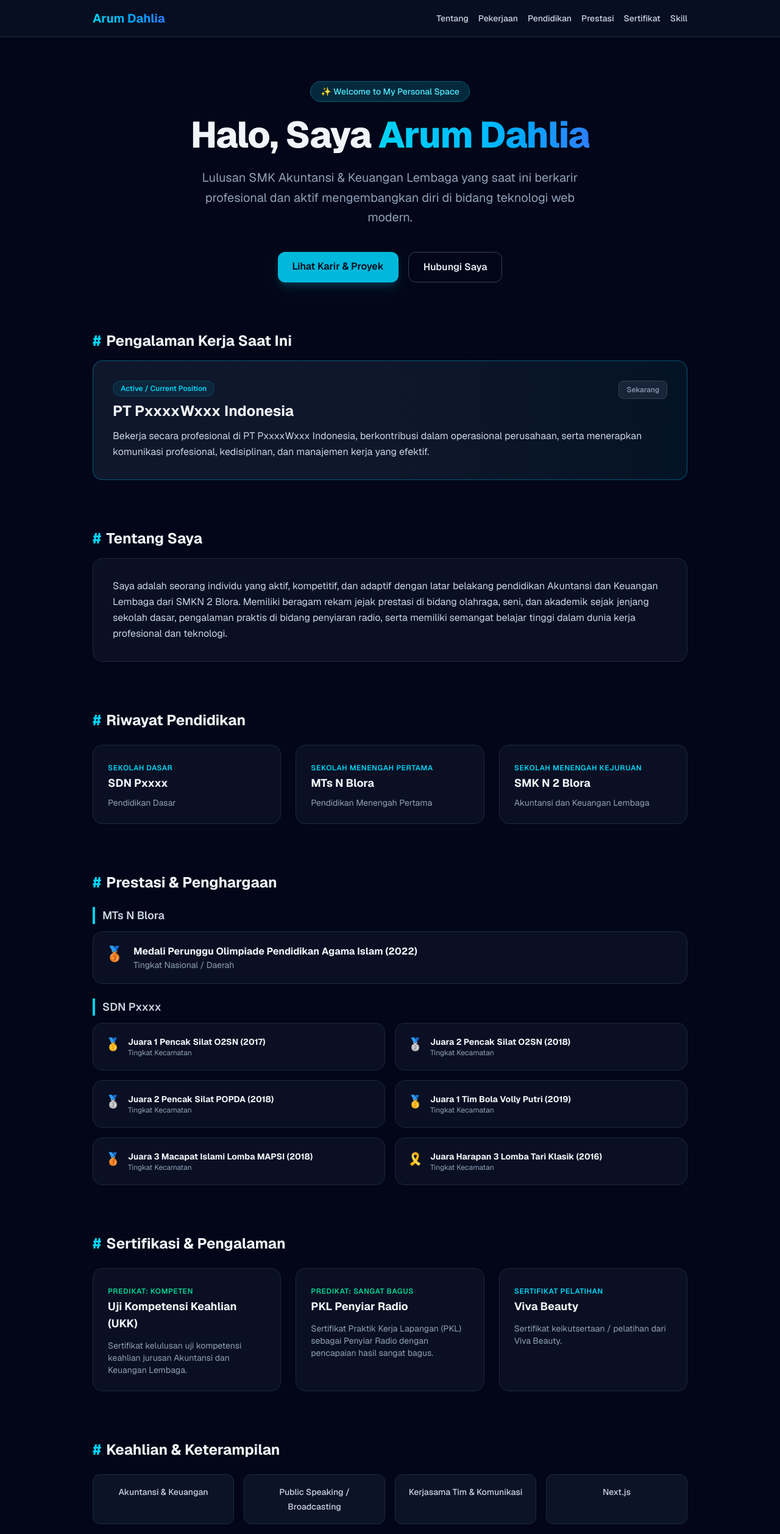
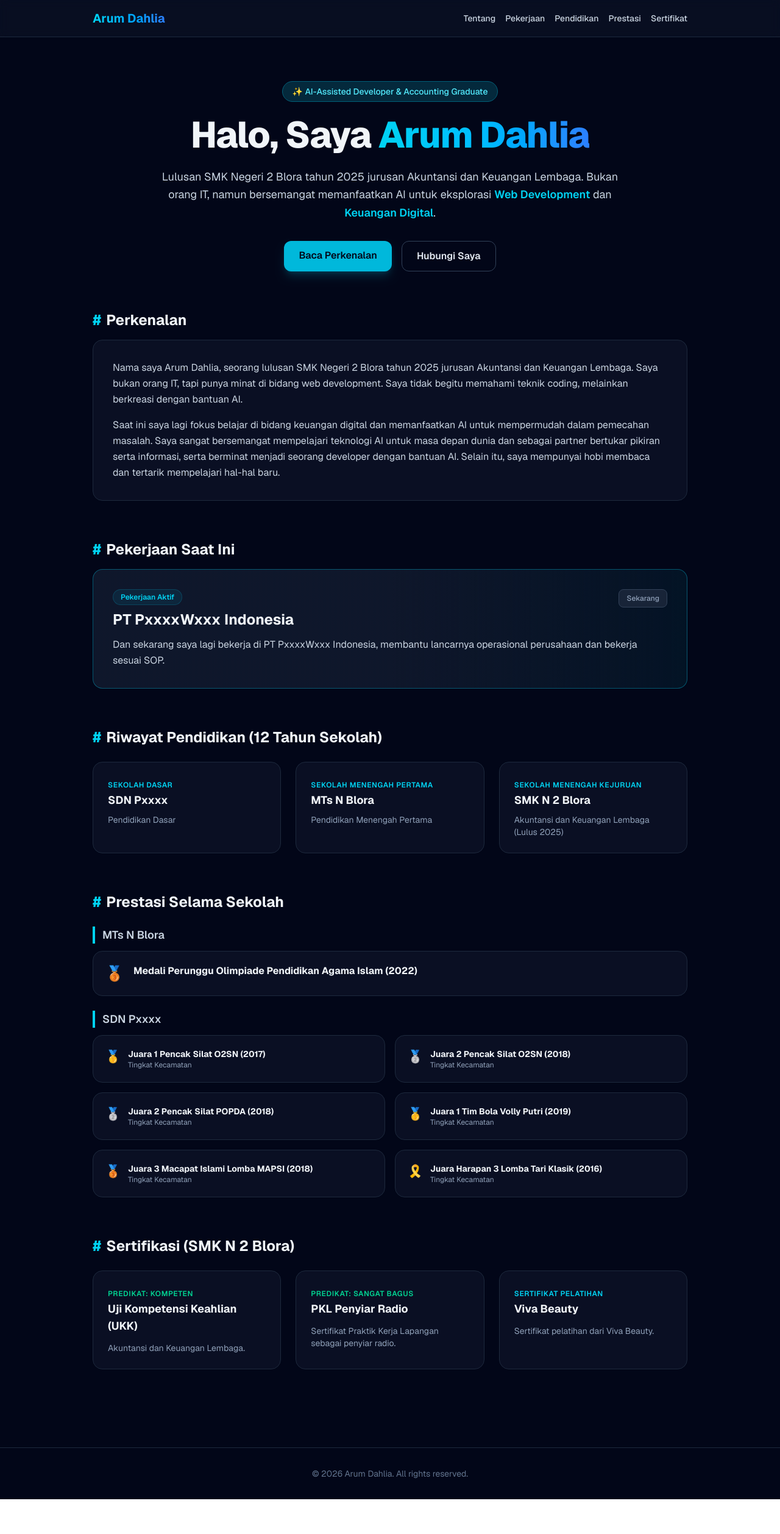
Before and after one commit to arumdahlia67-rgb/my-portofolio, a Next.js app: page / in a window 1280 px wide. Shown: the top 2515 px of the page at 61% size. After the commit the page ends 2458 px from the top, so only its background shows below. Built offline with nearby package versions, Linux system fonts and the light colour scheme.

Commit message:
update narasi perkenalan dan informasi pendidikan lulusan 2025

```diff
--- a/app/page.tsx
+++ b/app/page.tsx
@@ -13,29 +13,28 @@ export default function Home() {
             <a href="#education" className="hover:text-cyan-400 transition whitespace-nowrap">Pendidikan</a>
             <a href="#achievements" className="hover:text-cyan-400 transition whitespace-nowrap">Prestasi</a>
             <a href="#certifications" className="hover:text-cyan-400 transition whitespace-nowrap">Sertifikat</a>
-            <a href="#skills" className="hover:text-cyan-400 transition whitespace-nowrap">Skill</a>
           </div>
         </div>
       </nav>
 
-      <div className="max-w-5xl mx-auto px-6 py-12 space-y-20">
+      <div className="max-w-5xl mx-auto px-6 py-12 space-y-16">
         {/* Hero Section */}
         <section className="text-center space-y-6 pt-6">
           <div className="inline-block px-4 py-1.5 rounded-full bg-cyan-950/80 border border-cyan-800 text-cyan-300 text-sm font-medium">
-            ✨ Welcome to My Personal Space
+            ✨ AI-Assisted Developer & Accounting Graduate
           </div>
           <h1 className="text-4xl md:text-6xl font-extrabold tracking-tight">
             Halo, Saya <span className="bg-gradient-to-r from-cyan-400 via-sky-400 to-blue-500 bg-clip-text text-transparent">Arum Dahlia</span>
           </h1>
-          <p className="text-slate-400 text-lg md:text-xl max-w-2xl mx-auto leading-relaxed">
-            Lulusan SMK Akuntansi & Keuangan Lembaga yang saat ini berkarir profesional dan aktif mengembangkan diri di bidang teknologi web modern.
+          <p className="text-slate-300 text-base md:text-lg max-w-3xl mx-auto leading-relaxed">
+            Lulusan SMK Negeri 2 Blora tahun 2025 jurusan Akuntansi dan Keuangan Lembaga. Bukan orang IT, namun bersemangat memanfaatkan AI untuk eksplorasi <span className="text-cyan-400 font-semibold">Web Development</span> dan <span className="text-cyan-400 font-semibold">Keuangan Digital</span>.
           </p>
-          <div className="flex justify-center gap-4 pt-4">
+          <div className="flex justify-center gap-4 pt-2">
             <a
-              href="#work"
+              href="#about"
               className="px-6 py-3 rounded-xl bg-cyan-500 hover:bg-cyan-400 text-slate-950 font-semibold transition shadow-lg shadow-cyan-500/20"
             >
-              Lihat Karir & Proyek
+              Baca Perkenalan
             </a>
             <a
               href="mailto:arumdahlia67@gmail.com"
@@ -46,16 +45,31 @@ export default function Home() {
           </div>
         </section>
 
+        {/* About Section */}
+        <section id="about" className="space-y-4">
+          <h2 className="text-2xl font-bold text-slate-100 flex items-center gap-2">
+            <span className="text-cyan-400">#</span> Perkenalan
+          </h2>
+          <div className="bg-slate-900/60 border border-slate-800 p-6 md:p-8 rounded-2xl space-y-4">
+            <p className="text-slate-300 leading-relaxed">
+              Nama saya Arum Dahlia, seorang lulusan SMK Negeri 2 Blora tahun 2025 jurusan Akuntansi dan Keuangan Lembaga. Saya bukan orang IT, tapi punya minat di bidang web development. Saya tidak begitu memahami teknik coding, melainkan berkreasi dengan bantuan AI.
+            </p>
+            <p className="text-slate-300 leading-relaxed">
+              Saat ini saya lagi fokus belajar di bidang keuangan digital dan memanfaatkan AI untuk mempermudah dalam pemecahan masalah. Saya sangat bersemangat mempelajari teknologi AI untuk masa depan dunia dan sebagai partner bertukar pikiran serta informasi, serta berminat menjadi seorang developer dengan bantuan AI. Selain itu, saya mempunyai hobi membaca dan tertarik mempelajari hal-hal baru.
+            </p>
+          </div>
+        </section>
+
         {/* Pekerjaan Saat Ini */}
         <section id="work" className="space-y-4">
           <h2 className="text-2xl font-bold text-slate-100 flex items-center gap-2">
-            <span className="text-cyan-400">#</span> Pengalaman Kerja Saat Ini
+            <span className="text-cyan-400">#</span> Pekerjaan Saat Ini
           </h2>
-          <div className="bg-gradient-to-r from-slate-900 via-slate-900 to-cyan-950/30 border border-cyan-500/40 p-6 md:p-8 rounded-2xl space-y-3 relative overflow-hidden">
+          <div className="bg-gradient-to-r from-slate-900 via-slate-900 to-cyan-950/30 border border-cyan-500/40 p-6 md:p-8 rounded-2xl space-y-3">
             <div className="flex justify-between items-start flex-wrap gap-2">
               <div>
                 <span className="inline-block px-3 py-1 bg-cyan-500/10 text-cyan-400 border border-cyan-500/20 rounded-full text-xs font-semibold mb-2">
-                  Active / Current Position
+                  Pekerjaan Aktif
                 </span>
                 <h3 className="text-2xl font-bold text-slate-100">PT PxxxxWxxx Indonesia</h3>
               </div>
@@ -63,20 +77,8 @@ export default function Home() {
                 Sekarang
               </span>
             </div>
-            <p className="text-slate-300 leading-relaxed text-sm md:text-base">
-              Bekerja secara profesional di PT PxxxxWxxx Indonesia, berkontribusi dalam operasional perusahaan, serta menerapkan komunikasi profesional, kedisiplinan, dan manajemen kerja yang efektif.
-            </p>
-          </div>
-        </section>
-
-        {/* About Section */}
-        <section id="about" className="space-y-4">
-          <h2 className="text-2xl font-bold text-slate-100 flex items-center gap-2">
-            <span className="text-cyan-400">#</span> Tentang Saya
-          </h2>
-          <div className="bg-slate-900/60 border border-slate-800 p-6 md:p-8 rounded-2xl space-y-4">
             <p className="text-slate-300 leading-relaxed">
-              Saya adalah seorang individu yang aktif, kompetitif, dan adaptif dengan latar belakang pendidikan Akuntansi dan Keuangan Lembaga dari SMKN 2 Blora. Memiliki beragam rekam jejak prestasi di bidang olahraga, seni, dan akademik sejak jenjang sekolah dasar, pengalaman praktis di bidang penyiaran radio, serta memiliki semangat belajar tinggi dalam dunia kerja profesional dan teknologi.
+              Dan sekarang saya lagi bekerja di PT PxxxxWxxx Indonesia, membantu lancarnya operasional perusahaan dan bekerja sesuai SOP.
             </p>
           </div>
         </section>
@@ -84,7 +86,7 @@ export default function Home() {
         {/* Riwayat Pendidikan */}
         <section id="education" className="space-y-6">
           <h2 className="text-2xl font-bold text-slate-100 flex items-center gap-2">
-            <span className="text-cyan-400">#</span> Riwayat Pendidikan
+            <span className="text-cyan-400">#</span> Riwayat Pendidikan (12 Tahun Sekolah)
           </h2>
           <div className="grid md:grid-cols-3 gap-6">
             <div className="bg-slate-900/60 border border-slate-800 p-6 rounded-2xl space-y-2">
@@ -100,7 +102,7 @@ export default function Home() {
             <div className="bg-slate-900/60 border border-slate-800 p-6 rounded-2xl space-y-2 border-cyan-500/30">
               <span className="text-xs font-semibold text-cyan-400 uppercase tracking-wider">Sekolah Menengah Kejuruan</span>
               <h3 className="text-lg font-bold text-slate-100">SMK N 2 Blora</h3>
-              <p className="text-slate-400 text-sm">Akuntansi dan Keuangan Lembaga</p>
+              <p className="text-slate-400 text-sm">Akuntansi dan Keuangan Lembaga (Lulus 2025)</p>
             </div>
           </div>
         </section>
@@ -108,7 +110,7 @@ export default function Home() {
         {/* Prestasi */}
         <section id="achievements" className="space-y-6">
           <h2 className="text-2xl font-bold text-slate-100 flex items-center gap-2">
-            <span className="text-cyan-400">#</span> Prestasi & Penghargaan
+            <span className="text-cyan-400">#</span> Prestasi Selama Sekolah
           </h2>
 
           <div className="space-y-6">
@@ -120,7 +122,6 @@ export default function Home() {
                   <div className="text-2xl">🥉</div>
                   <div>
                     <h4 className="font-bold text-slate-100">Medali Perunggu Olimpiade Pendidikan Agama Islam (2022)</h4>
-                    <p className="text-slate-400 text-sm">Tingkat Nasional / Daerah</p>
                   </div>
                 </div>
               </div>
@@ -177,52 +178,33 @@ export default function Home() {
           </div>
         </section>
 
-        {/* Sertifikasi & Pengalaman SMK */}
+        {/* Sertifikasi SMK N 2 Blora */}
         <section id="certifications" className="space-y-6">
           <h2 className="text-2xl font-bold text-slate-100 flex items-center gap-2">
-            <span className="text-cyan-400">#</span> Sertifikasi & Pengalaman
+            <span className="text-cyan-400">#</span> Sertifikasi (SMK N 2 Blora)
           </h2>
           <div className="grid md:grid-cols-3 gap-6">
             <div className="bg-slate-900/60 border border-slate-800 p-6 rounded-2xl space-y-3 hover:border-cyan-500/50 transition">
               <span className="text-xs font-semibold text-emerald-400 tracking-wider uppercase">Predikat: Kompeten</span>
               <h3 className="text-lg font-bold text-slate-100">Uji Kompetensi Keahlian (UKK)</h3>
               <p className="text-slate-400 text-sm">
-                Sertifikat kelulusan uji kompetensi keahlian jurusan Akuntansi dan Keuangan Lembaga.
+                Akuntansi dan Keuangan Lembaga.
               </p>
             </div>
             <div className="bg-slate-900/60 border border-slate-800 p-6 rounded-2xl space-y-3 hover:border-cyan-500/50 transition">
               <span className="text-xs font-semibold text-emerald-400 tracking-wider uppercase">Predikat: Sangat Bagus</span>
               <h3 className="text-lg font-bold text-slate-100">PKL Penyiar Radio</h3>
               <p className="text-slate-400 text-sm">
-                Sertifikat Praktik Kerja Lapangan (PKL) sebagai Penyiar Radio dengan pencapaian hasil sangat bagus.
+                Sertifikat Praktik Kerja Lapangan sebagai penyiar radio.
               </p>
             </div>
             <div className="bg-slate-900/60 border border-slate-800 p-6 rounded-2xl space-y-3 hover:border-cyan-500/50 transition">
               <span className="text-xs font-semibold text-cyan-400 tracking-wider uppercase">Sertifikat Pelatihan</span>
               <h3 className="text-lg font-bold text-slate-100">Viva Beauty</h3>
               <p className="text-slate-400 text-sm">
-                Sertifikat keikutsertaan / pelatihan dari Viva Beauty.
+                Sertifikat pelatihan dari Viva Beauty.
               </p>
             </div>
-          </div>
-        </section>
-
-        {/* Skills Section */}
-        <section id="skills" className="space-y-6">
-          <h2 className="text-2xl font-bold text-slate-100 flex items-center gap-2">
-            <span className="text-cyan-400">#</span> Keahlian & Keterampilan
-          </h2>
-          <div className="grid grid-cols-2 md:grid-cols-4 gap-4">
-            {['Akuntansi & Keuangan', 'Public Speaking / Broadcasting', 'Kerjasama Tim & Komunikasi', 'Next.js', 'Tailwind CSS', 'Git & GitHub', 'Node.js', 'Vercel Deployment'].map((skill) => (
-              <div
-                key={skill}
-                className="bg-slate-900/80 border border-slate-800 p-4 rounded-xl text-center hover:border-cyan-500/50 transition group"
-              >
-                <span className="text-slate-300 font-medium group-hover:text-cyan-400 transition text-sm">
-                  {skill}
-                </span>
-              </div>
-            ))}
           </div>
         </section>
       </div>
```
